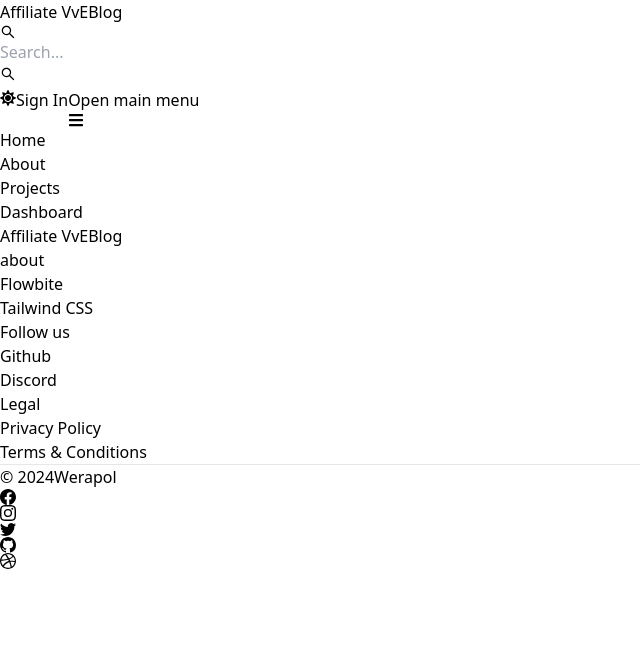
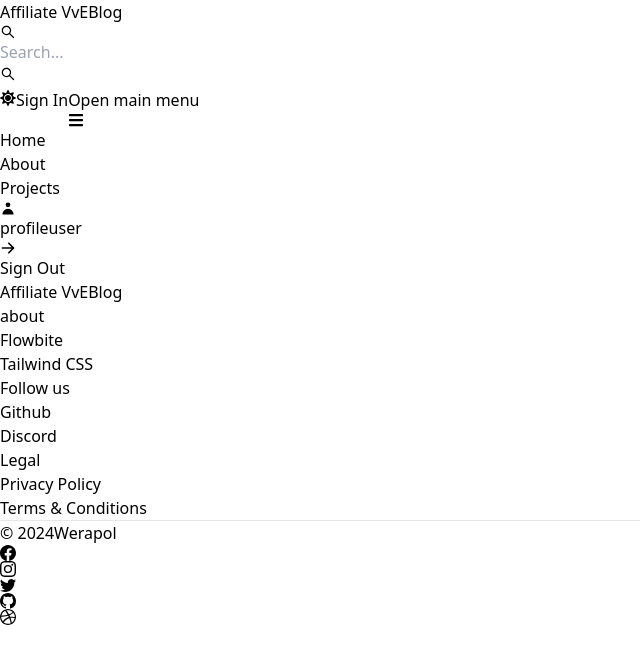
Before and after one commit to r5r5wa55/Blog_Werapol, a React (Vite) app in the folder Blog/: page /dashboard in a window 1280 px wide. Shown: the top 664 px of the page, without its empty margins (0-640 px from the left). Built offline with nearby package versions, Linux system fonts and the light colour scheme; no server answers.

Commit message:
dashboard sidebar

```diff
--- /dev/null
+++ b/Blog/src/component/DashProfile.jsx
@@ -0,0 +1,9 @@
+
+
+export default function DashProfile() {
+  return (
+    <div>
+      DashProfile
+    </div>
+  )
+}
--- /dev/null
+++ b/Blog/src/component/DashSidebar.jsx
@@ -0,0 +1,46 @@
+import { Sidebar } from "flowbite-react";
+import { useEffect, useState } from "react";
+import {HiUser,HiArrowRight} from "react-icons/hi"
+import { Link, useLocation } from "react-router-dom";
+
+export default function DashSidebar() {
+    const location = useLocation();
+    const [tab,setTab] = useState();
+    useEffect(()=>{
+        const urlPa = new URLSearchParams(location.search)
+        const tabFromUrl = urlPa.get('tab')
+        if(tabFromUrl){
+            setTab(tabFromUrl)
+        }
+    },[location.search])
+  return (
+
+      <Sidebar  className="w-full md:w-64">
+        <Sidebar.Items>
+            <Sidebar.ItemGroup >
+                <Link to='/dashboard?tab=profile'>
+                    <Sidebar.Item
+                        active={tab==='profile'}
+                        icon={HiUser}
+                        label={'user'}
+                        labelColor='dark'
+                        as='div'
+                    >
+                        profile
+                    </Sidebar.Item>
+                </Link>
+                 <Sidebar.Item
+                    className='cursor-pointer'
+                    icon={HiArrowRight}
+                    lable={'user'}
+                >
+                        Sign Out
+                </Sidebar.Item>
+            </Sidebar.ItemGroup>
+
+        </Sidebar.Items>
+      </Sidebar>
+
+
+  )
+}
--- a/Blog/src/component/Header.jsx
+++ b/Blog/src/component/Header.jsx
@@ -27,20 +27,20 @@ export default function Header() {
         </form>
 
         <Button className=" lg:hidden w-12 h-10" color="gray" pill><AiOutlineSearch/></Button>
-        <div className="flex gap-2 md:order-2">
+        <div className="flex gap-2 md:order-2 rounded-full">
           <Button className="w-12 h-10 sm:inline hidden" color="gray" pill onClick={()=>{dispatch(toggleTheme())}}>
-            {theme==='light'?    <FaSun />:<FaMoon />}
+            {theme==='light'?<FaSun />:<FaMoon />}
 
           </Button>
           {currenUser?
             (<Dropdown arrowIcon={false}
             inline
-            label={<Avatar alt="user" img={currenUser.profilePicture}></Avatar>}>
+            label={<Avatar alt="user" rounded img={currenUser.profilePicture}></Avatar>}>
               <Dropdown.Header>
                 <span className="block m-x text-sm ">{currenUser.username}</span>
                 <span className="block m-x text-sm truncate">{currenUser.email}</span>
               </Dropdown.Header>
-                <Link to='/dashbord?tab=profile'>
+                <Link to='/dashboard?tab=profile'>
                   <Dropdown.Item>Profile</Dropdown.Item>
                 </Link>
                 <Dropdown.Divider />
--- a/Blog/src/pages/Dashboard.jsx
+++ b/Blog/src/pages/Dashboard.jsx
@@ -1,9 +1,28 @@
+import { useEffect, useState } from "react";
+import { useLocation } from "react-router-dom"
+import DashProfile from "../component/DashProfile";
+import DashSidebar from "../component/DashSidebar";
 
 
 export default function Dashboard() {
+  const location = useLocation();
+  const [tab,setTab] = useState();
+  useEffect(()=>{
+    const urlPriaramas = new URLSearchParams(location.search);
+    const tabFromUrl = urlPriaramas.get('tab')
+    console.log(tabFromUrl);
+    if(tabFromUrl){
+      setTab(tabFromUrl)
+    }
+  },[location.search])
   return (
-    <div>
-      Dashboard
+    <div className="min-h-screen flex flex-col md:flex-row">
+      <div>
+        <DashSidebar />
+      </div>
+
+      {/* profile */}
+      {tab==='profile'&& <DashProfile />}
     </div>
   )
 }
```
